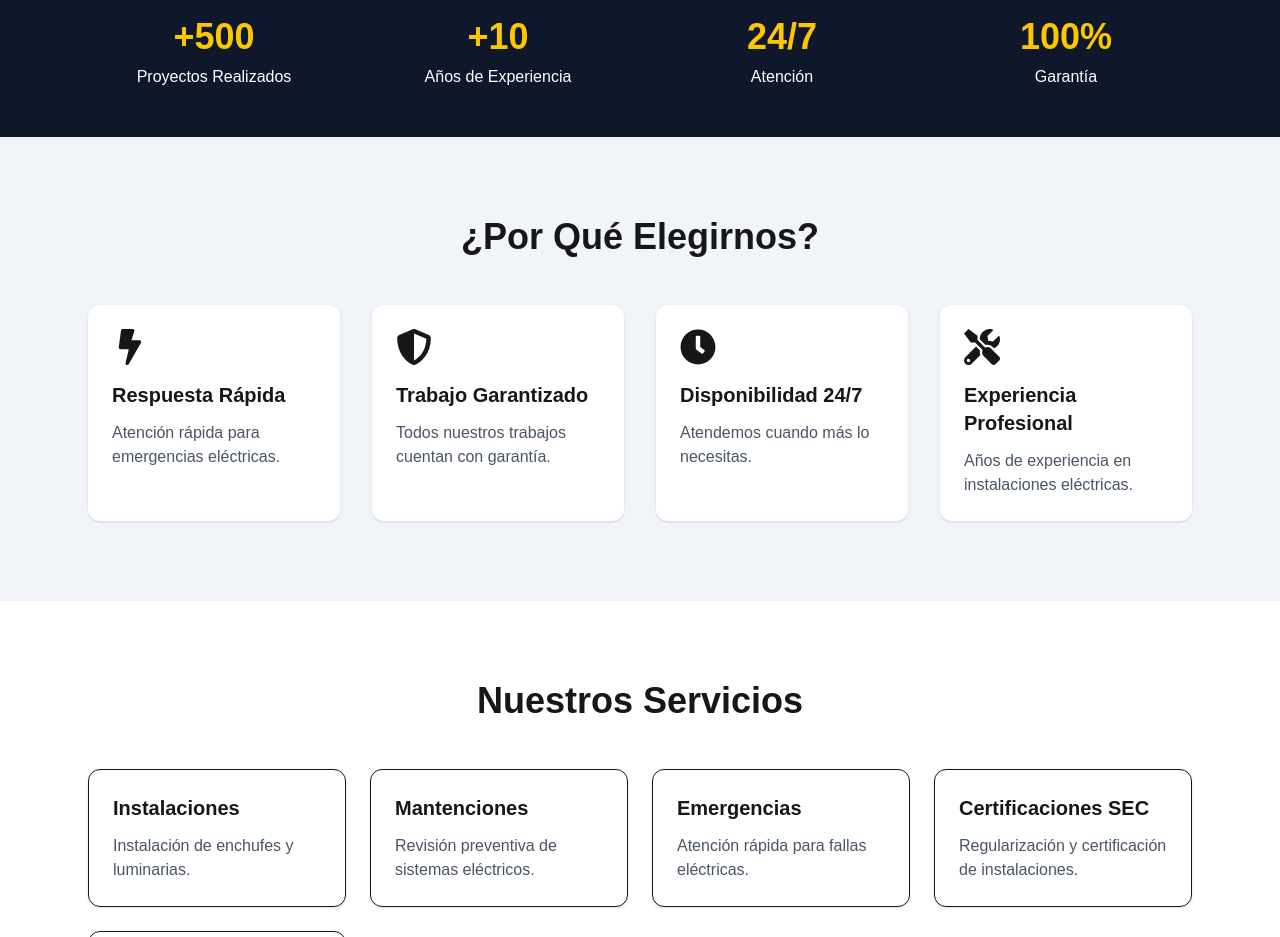
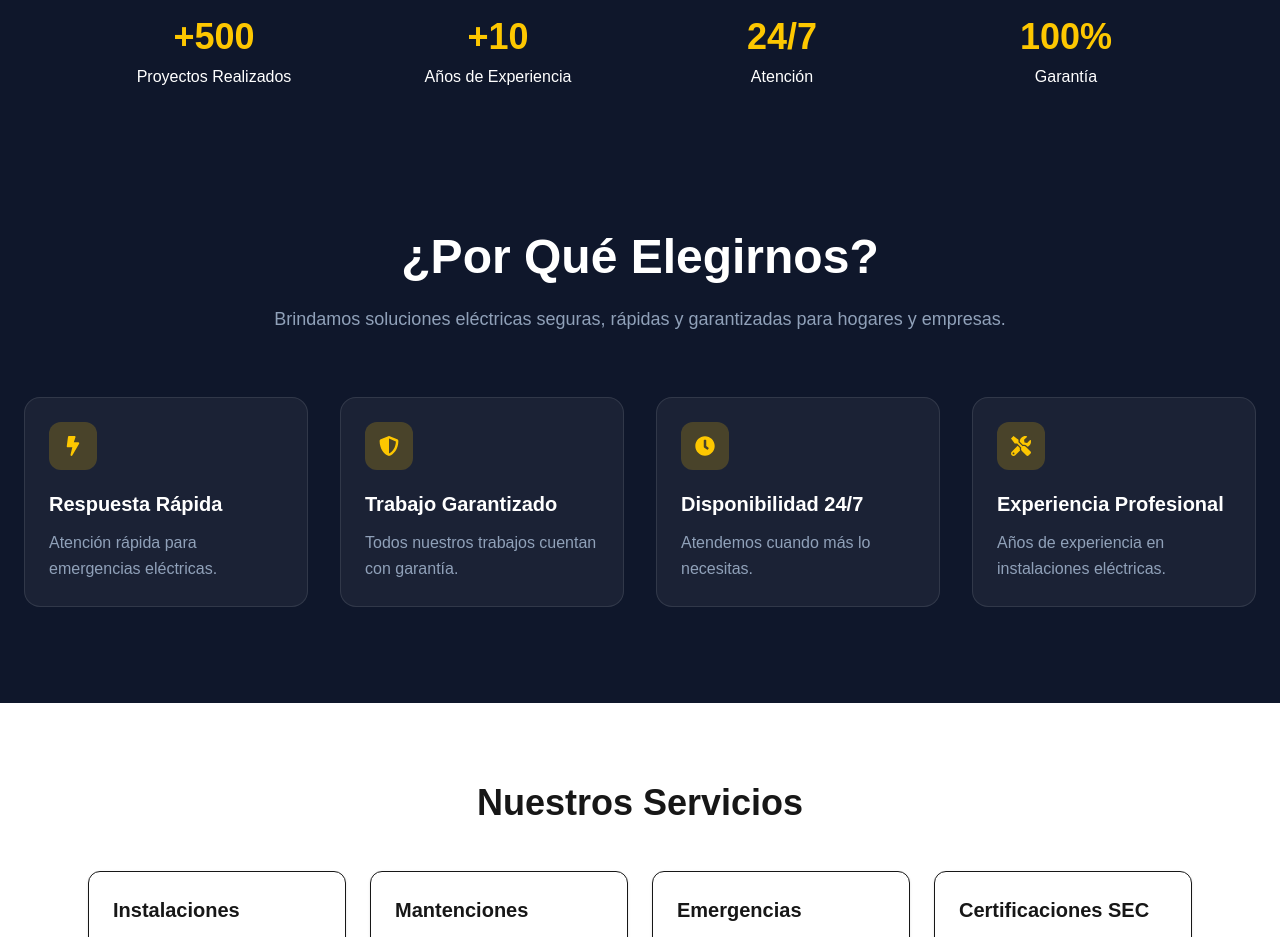
Before and after one commit to beastroza-art/landing-electricista, a Next.js app: page / in a window 1280 px wide. Shown: the part 960-1897 px from the top of the page. Built offline with nearby package versions, Linux system fonts and the light colour scheme.

Commit message:
Update WhyChooseUs component

```diff
--- a/components/WhyChooseUs.tsx
+++ b/components/WhyChooseUs.tsx
@@ -30,34 +30,64 @@ const benefits = [
 
 export default function WhyChooseUs() {
   return (
-    <section className="bg-slate-100 py-20">
-      <div className="max-w-6xl mx-auto px-6">
-        <h2 className="text-4xl font-bold text-center">
-          ¿Por Qué Elegirnos?
-        </h2>
+    <section className="bg-slate-900 text-white py-24">
+      <div className="max-w-7xl mx-auto px-6">
 
-        <div className="grid md:grid-cols-2 lg:grid-cols-4 gap-8 mt-12">
+        <div className="text-center max-w-3xl mx-auto">
+          <h2 className="text-4xl md:text-5xl font-bold">
+            ¿Por Qué Elegirnos?
+          </h2>
+
+          <p className="mt-6 text-slate-400 text-lg">
+            Brindamos soluciones eléctricas seguras,
+            rápidas y garantizadas para hogares y empresas.
+          </p>
+        </div>
+
+        <div className="grid md:grid-cols-2 lg:grid-cols-4 gap-8 mt-16">
           {benefits.map((benefit) => {
             const Icon = benefit.icon;
 
             return (
               <div
                 key={benefit.title}
-                className="bg-white p-6 rounded-xl shadow"
+                className="
+                  bg-white/5
+                  border
+                  border-white/10
+                  rounded-2xl
+                  p-6
+                  hover:bg-white/10
+                  transition
+                "
               >
-                <Icon className="text-4xl mb-4" />
+                <div
+                  className="
+                    w-12
+                    h-12
+                    rounded-xl
+                    bg-yellow-400/20
+                    flex
+                    items-center
+                    justify-center
+                    mb-5
+                  "
+                >
+                  <Icon className="text-yellow-400 text-xl" />
+                </div>
 
                 <h3 className="text-xl font-bold">
                   {benefit.title}
                 </h3>
 
-                <p className="mt-3 text-gray-600">
+                <p className="mt-3 text-slate-400 leading-relaxed">
                   {benefit.description}
                 </p>
               </div>
             );
           })}
         </div>
+
       </div>
     </section>
   );
```
